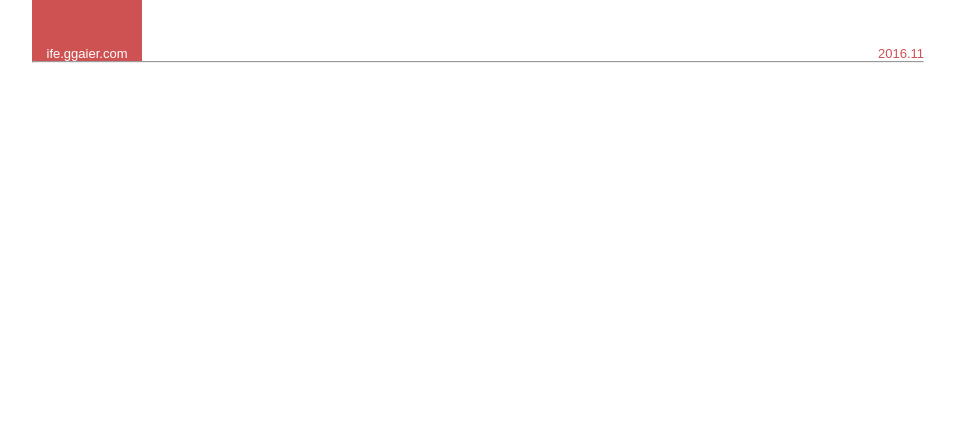
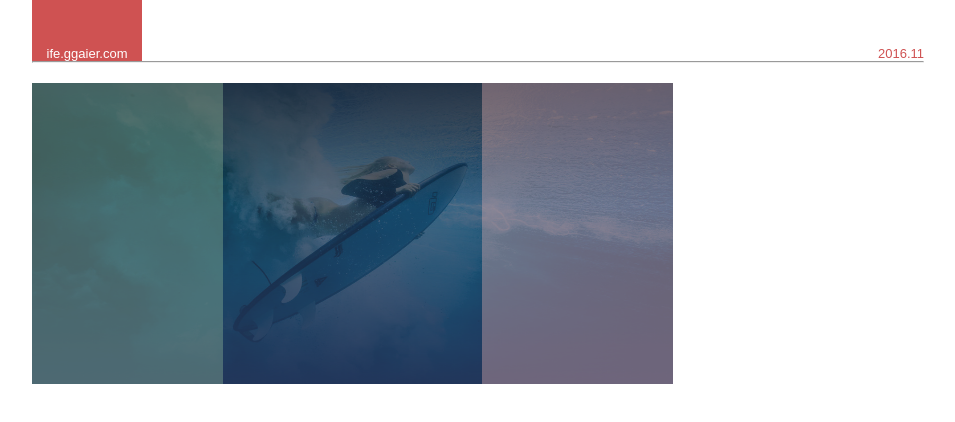
Before and after one commit to ggaier/ife, a plain HTML site: page task05_paper.html in a window 1280 px wide. Shown: the top 422 px of the page, without its empty margins (12-967 px from the left). Drawn offline with Linux system fonts and the light colour scheme.

Commit message:
add seme-transparent layer over backgroundimage

```diff
--- a/css/task05.css
+++ b/css/task05.css
@@ -35,3 +35,41 @@ body {
     color: rgb(207, 82, 82);
     transform: translateY(-100%);
 }
+
+.article-top {
+	padding: 20px 0px;
+}
+
+.article-top--left {
+    width: 641px;
+    float: left;
+    position: relative;
+}
+
+.article-top--right {
+    width: 203px;
+    float: right;
+}
+
+.image--size1{
+	width: 641px;
+	height: 301px;
+}
+
+.layer{
+	position: absolute;
+	width: 191px;
+	height: 301px;
+}
+
+.layer--left{
+	left: 0px;
+	top: 0px;
+	background-color: rgba(144,182,150,0.4);
+}
+
+.layer--right{
+	right: 0px;
+	top: 0px;
+	background-color: rgba(224,173,173,0.4);
+}
--- a/task05_paper.html
+++ b/task05_paper.html
@@ -1,25 +1,34 @@
 <!DOCTYPE html>
 <html>
+
 <head>
     <meta charset="utf-8">
     <meta http-equiv="X-UA-Compatible" content="IE=edge">
     <title>Vivid Paper</title>
     <link rel="stylesheet" href="css/task05.css">
 </head>
+
 <body>
     <header id="header">
         <p class="logo">ife.ggaier.com</p>
         <p class="header-date">2016.11</p>
         <hr/>
-	</header><!-- /header -->
-
+    </header>
+    <!-- /header -->
     <article class="container">
-
-
+        <section class="article-top">
+            <section class="article-top--left">
+                <img src="img/bg_article_top.png" alt="" class="image image--size1">
+                <div class="layer layer--left"></div>
+                <div class="layer layer--right"></div>
+            </section>
+            <aside class="article-top--right">
+            </aside>
+        </section>
+        <section class="article-bottom"></section>
     </article>
-
     <footer>
-
     </footer>
 </body>
+
 </html>
```
Also changed, not shown: img/bg_article_top.png (added). Lines whose indentation alone changed are shown as unchanged.
